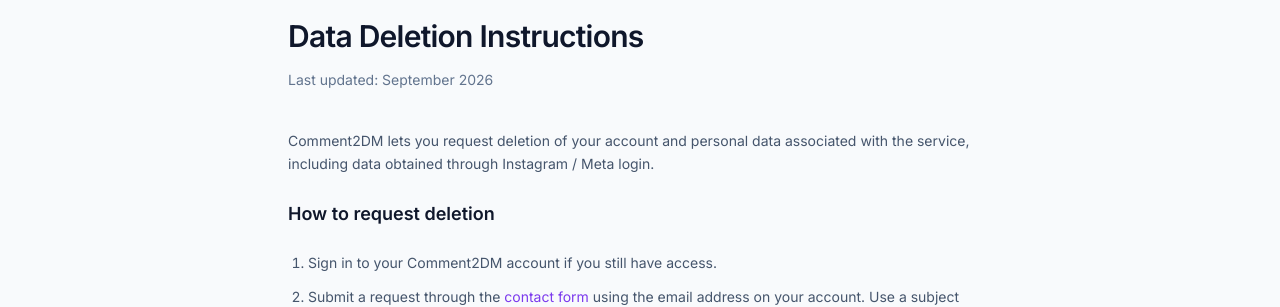
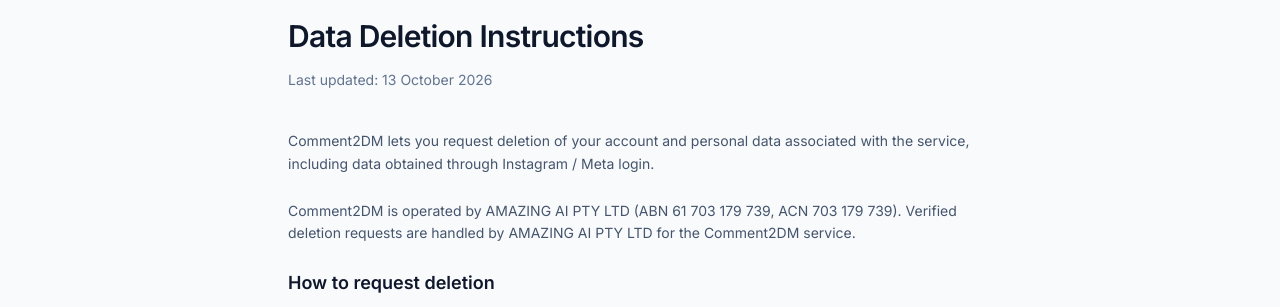
Before and after one commit to brijeshpatelriskyboy/insta-autodm, a Next.js app in the folder frontend/: page /data-deletion in a window 1280 px wide. Shown: the part 155-462 px from the top of the page. Built offline with nearby package versions, Linux system fonts and the light colour scheme; no server answers.

Commit message:
Add Comment2DM company details to data deletion page

```diff
--- a/frontend/src/app/(marketing)/data-deletion/page.tsx
+++ b/frontend/src/app/(marketing)/data-deletion/page.tsx
@@ -14,13 +14,19 @@ export default function DataDeletionPage() {
         <h1 className="text-3xl font-semibold tracking-tight text-slate-900">
           Data Deletion Instructions
         </h1>
-        <p className="mt-4 text-sm text-slate-500">Last updated: September 2026</p>
+        <p className="mt-4 text-sm text-slate-500">Last updated: 13 October 2026</p>
 
         <div className="prose prose-slate mt-10 max-w-none space-y-6 text-sm leading-relaxed text-slate-600">
           <p>
             {siteConfig.name} lets you request deletion of your account and
             personal data associated with the service, including data obtained
             through Instagram / Meta login.
+          </p>
+
+          <p>
+            {siteConfig.name} is operated by {siteConfig.legalName} (ABN{" "}
+            {siteConfig.abn}, ACN {siteConfig.acn}). Verified deletion requests are
+            handled by {siteConfig.legalName} for the Comment2DM service.
           </p>
 
           <h2 className="text-lg font-semibold text-slate-900">How to request deletion</h2>
```
